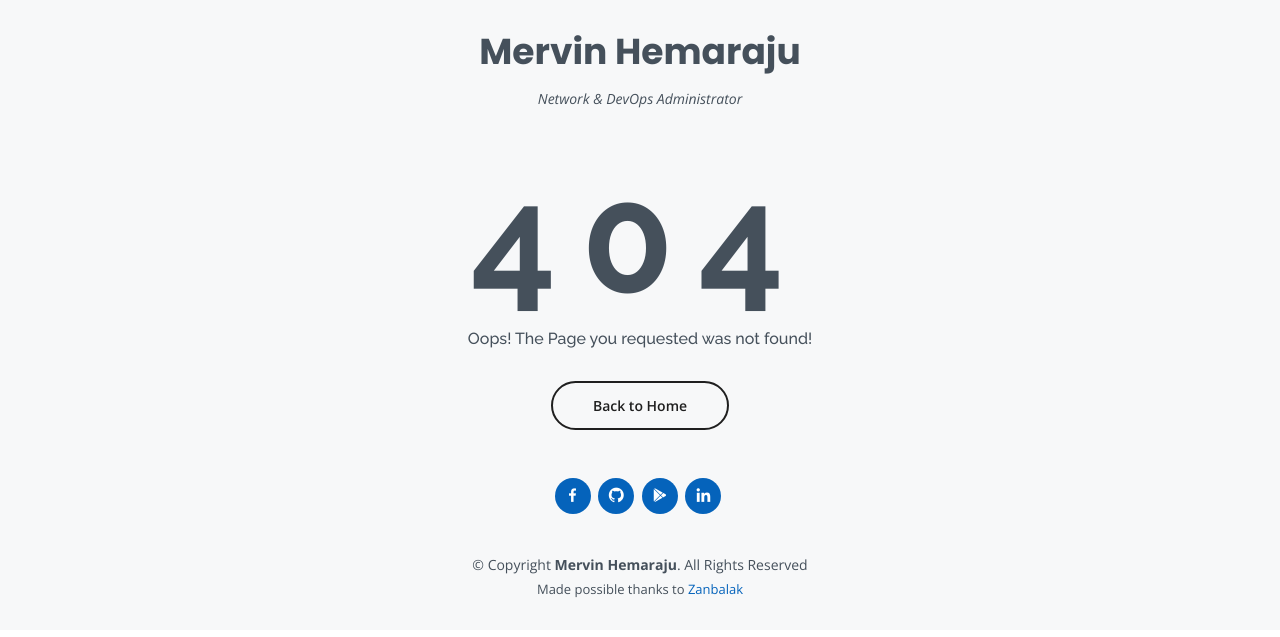
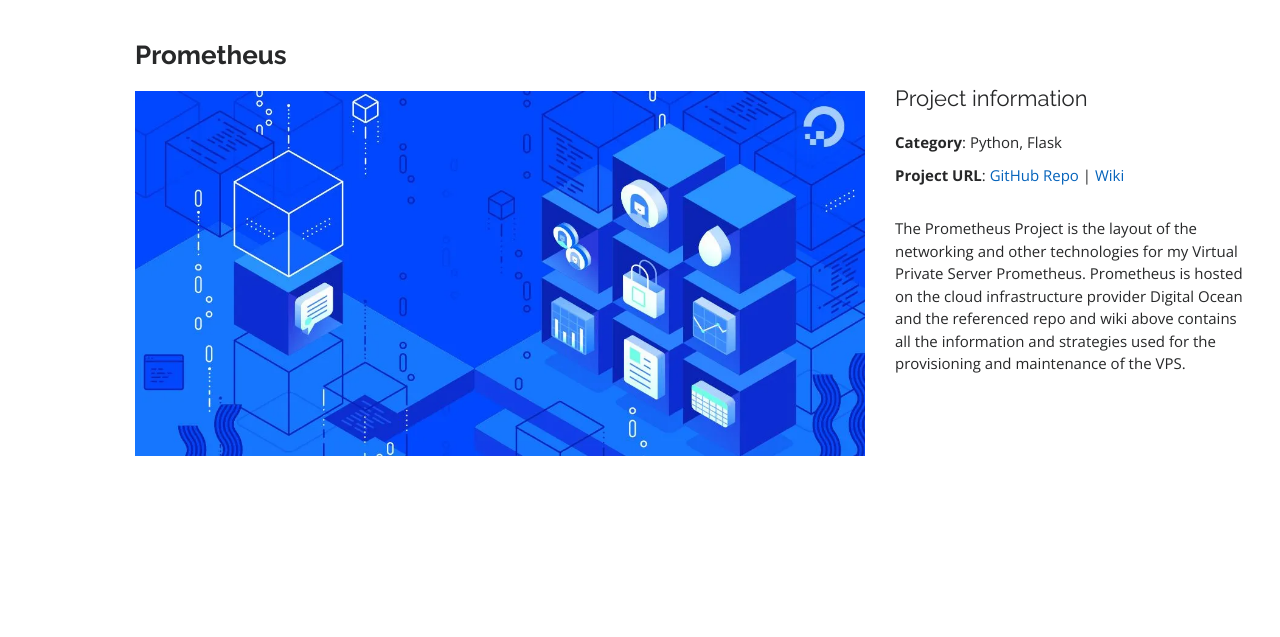
Before and after one commit to mervin16-zz/Portfolix, a Flask app: page /resume/prometheus in a window 1280 px wide. Shown: the top 637 px of the page. Run offline with Flask 2, Linux system fonts and the light colour scheme; some libraries are stand-ins or nearby versions.

Commit message:
- Added new portfolio Prometheus - Fixed some grammar errors - Improved README - Improved Dockerignore - Updated CV file

```diff
--- a/app/resume.py
+++ b/app/resume.py
@@ -55,3 +55,8 @@
 @resume.route("/th3pl4gu3")
 def th3pl4gu3():
     return HTML("th3pl4gu3.html")
+
+
+@resume.route("/prometheus")
+def prometheus():
+    return HTML("prometheus.html")
--- /dev/null
+++ b/app/templates/prometheus.html
@@ -0,0 +1,56 @@
+{% extends 'master.html' %}
+
+{% block title %}
+Prometheus
+{% endblock %}
+
+{% block meta %}
+<meta content="The Prometheus Project" name="description">
+<meta content="Prometheus Python Flask Web" name="keywords">
+{% endblock %}
+
+
+{% block body %}
+
+<main id="main">
+
+  <!-- ======= Portfolio Details ======= -->
+  <section id="portfolio-details" class="portfolio-details">
+    <div class="container" data-aos="fade-up">
+
+      <div class="row">
+
+        <div class="col-lg-8">
+          <h2 class="portfolio-title">Prometheus</h2>
+          <div class="owl-carousel portfolio-details-carousel">
+            <img src="https://hermes.b-cdn.net/static/img/portfolio/prometheus.webp" class="img-fluid"
+              alt="Prometheus Banner">
+          </div>
+        </div>
+
+        <div class="col-lg-4 portfolio-info">
+          <h3>Project information</h3>
+          <ul>
+            <li><strong>Category</strong>: Python, Flask</li>
+            <li><strong>Project URL</strong>:
+              <a href="https://github.com/mervin16/Prometheus" target='_blank'>GitHub Repo</a> |
+              <a href="https://github.com/mervin16/Prometheus/wiki" target='_blank'>Wiki</a>
+            </li>
+          </ul>
+
+          <p>
+            The Prometheus Project is the layout of the networking and other technologies for my Virtual Private Server
+            Prometheus.
+            Prometheus is hosted on the cloud infrastructure provider Digital Ocean and the referenced repo and wiki
+            above contains all the information and strategies used for the provisioning and maintenance of the VPS.
+          </p>
+        </div>
+
+      </div>
+
+    </div>
+  </section><!-- End Portfolio Details -->
+
+</main><!-- End #main -->
+
+{% endblock %}
```
Also changed, not shown: app/templates/index.html (+21 -4 lines), README.md, app/static/img/portfolio/checkpoint.webp, app/static/img/portfolio/prometheus.webp (added), app/static/img/portfolio/python.webp, 2 other files.
